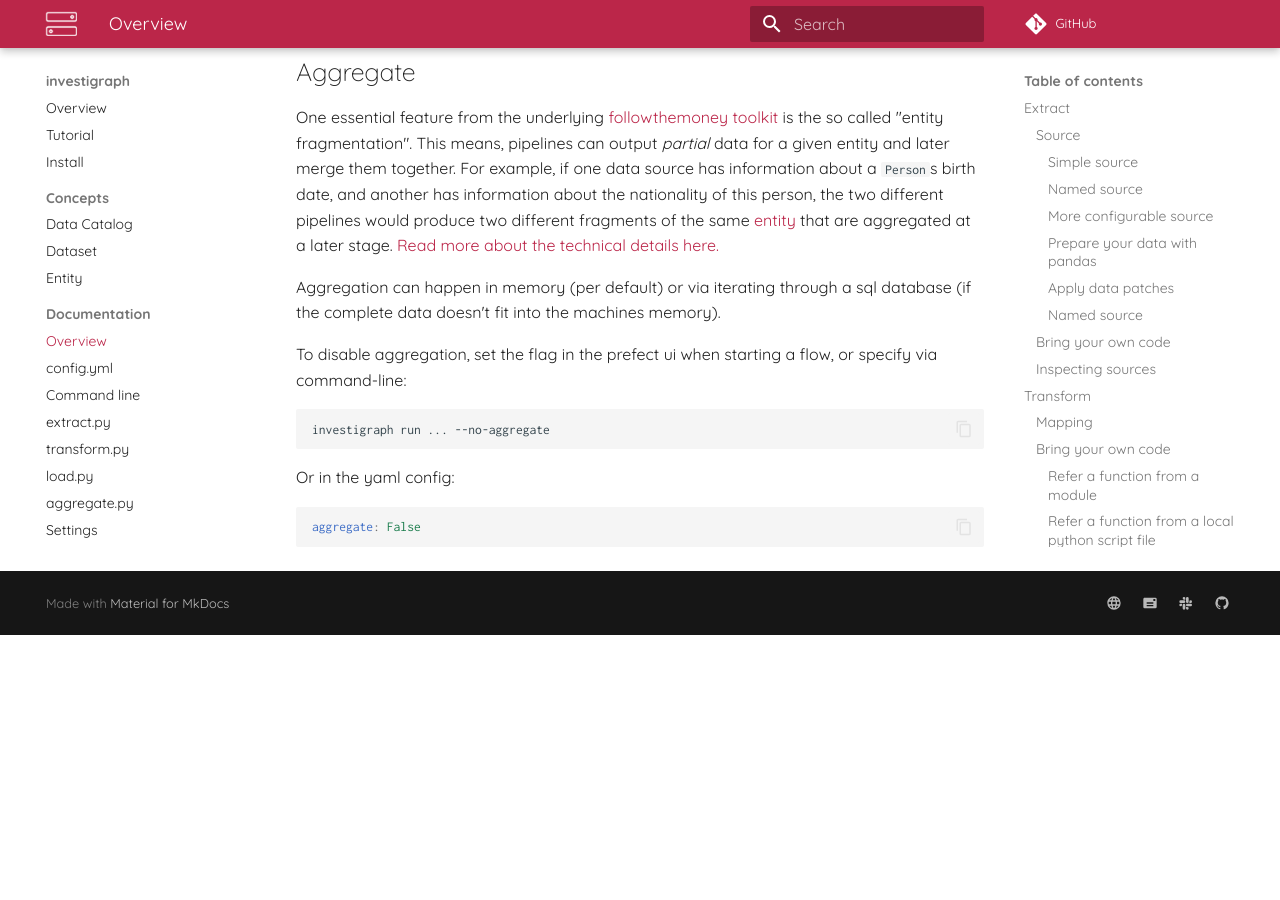
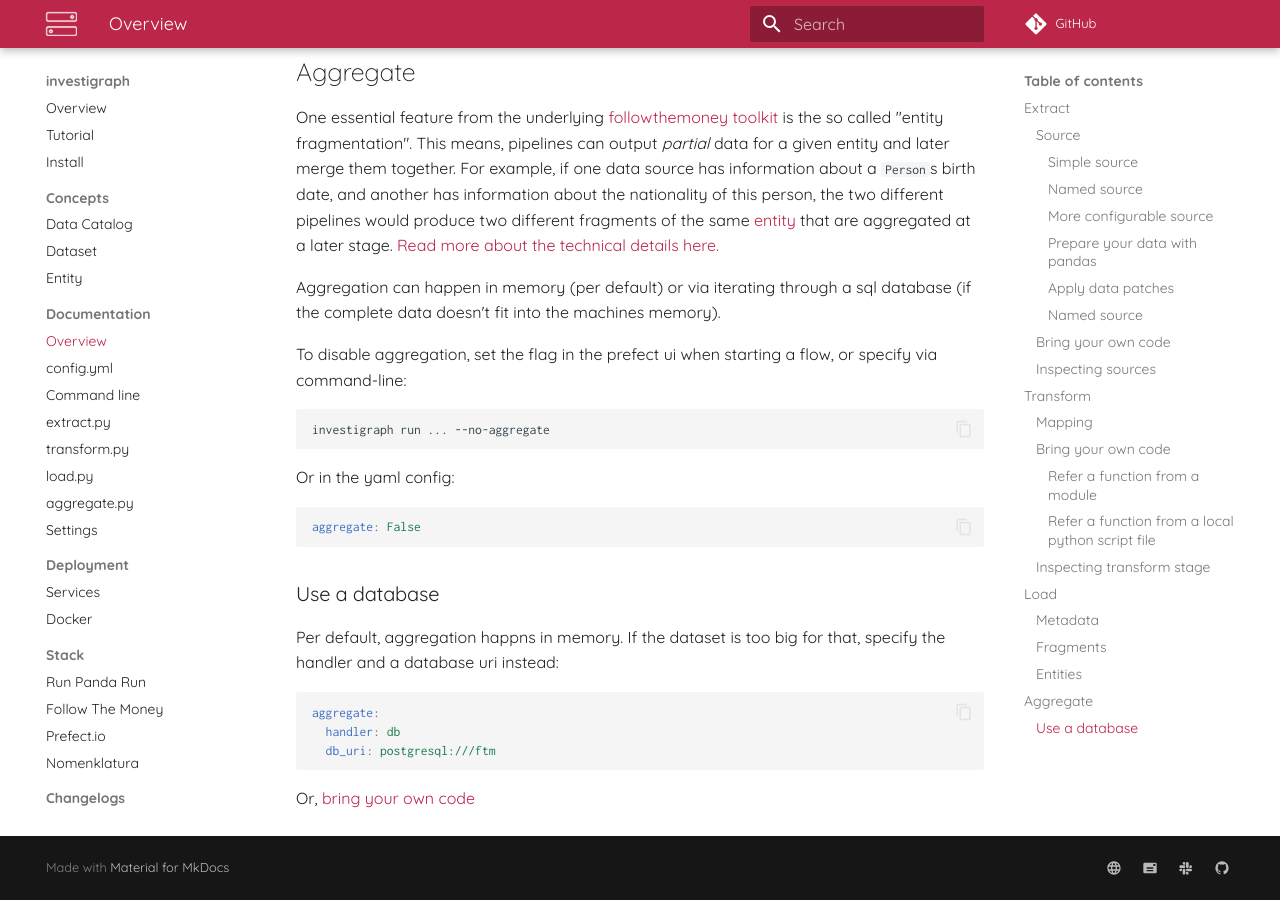
Before and after one commit to investigativedata/investigraph, an MkDocs documentation site: the page built from docs/reference/index.md, in a window 1280 px wide and 900 px high, scrolled down 9398 px. Built offline with MkDocs 1.6.1 and Material for MkDocs 9.7.7, drawn with Linux system fonts in a browser that asks for light colours; comment, search, counter and statistics services are not loaded; before the commit the page ends 10033 px from its top, so only the background shows below that.

Commit message:
📝 (reference) more aggregation docs

````diff
--- a/docs/reference/index.md
+++ b/docs/reference/index.md
@@ -407,3 +407,15 @@
 ```yaml
 aggregate: False
 ```
+
+### Use a database
+
+Per default, aggregation happns in memory. If the dataset is too big for that, specify the handler and a database uri instead:
+
+```yaml
+aggregate:
+  handler: db
+  db_uri: postgresql:///ftm
+```
+
+Or, [bring your own code](./aggregate.md)
````
